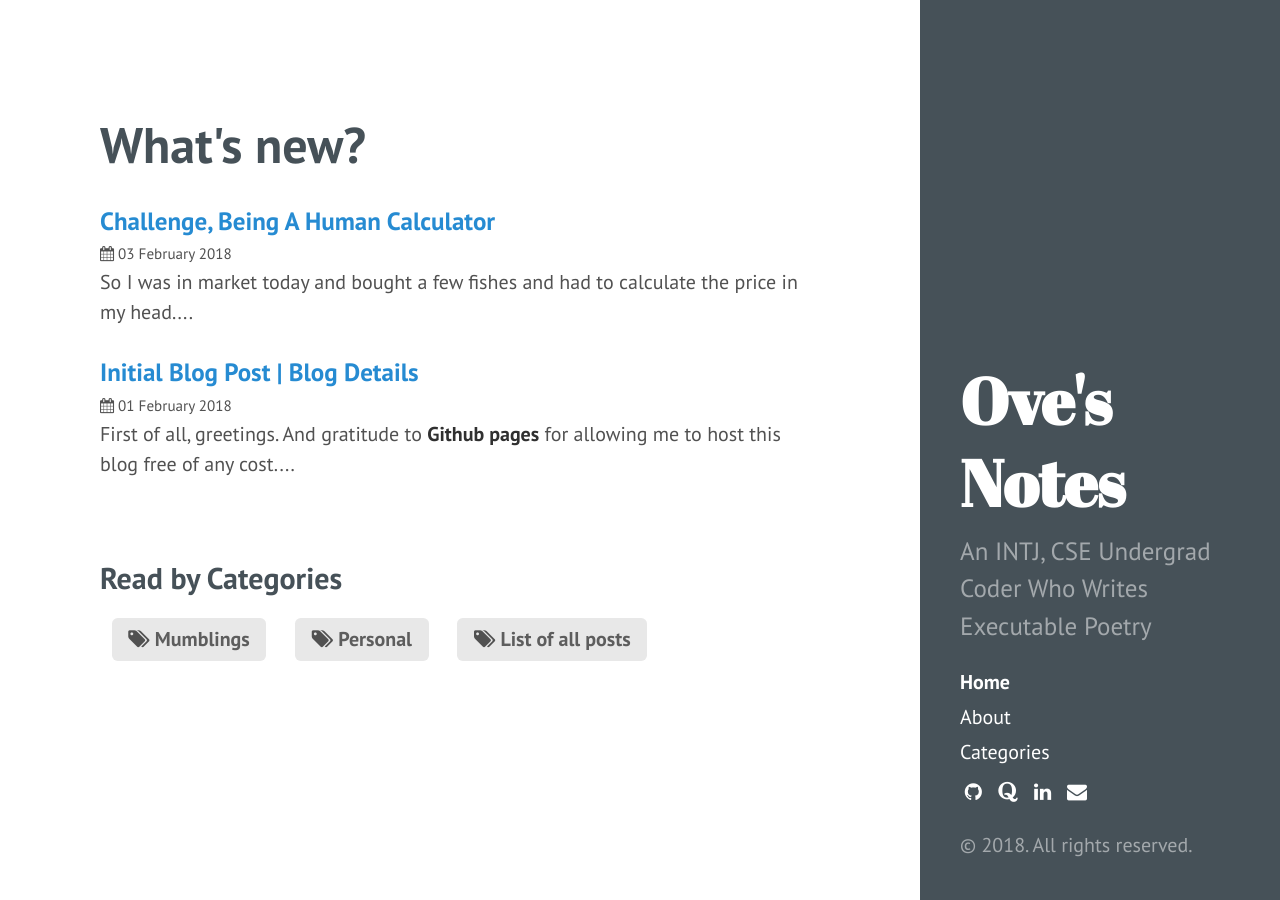
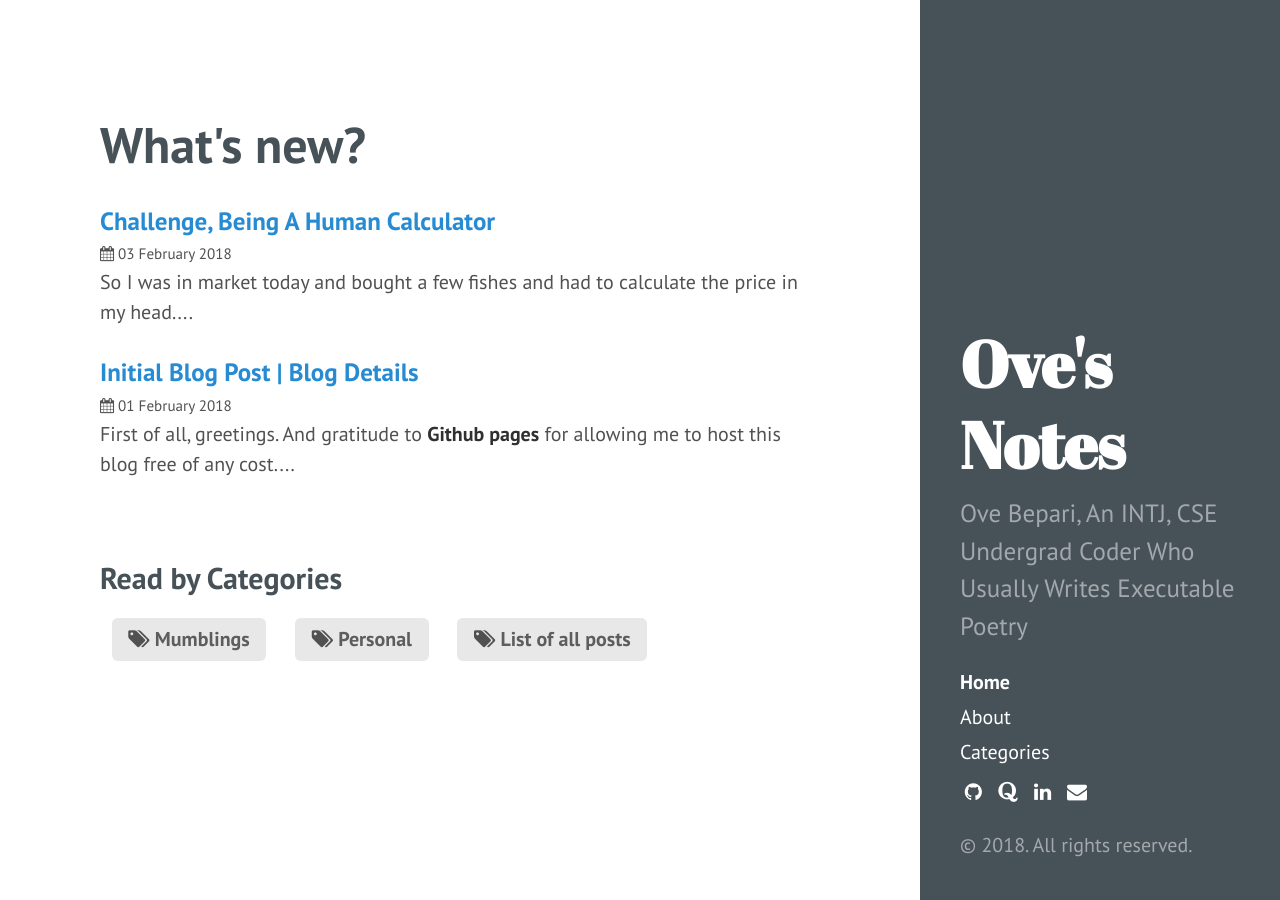
Before and after one commit to ovebepari/ovebepari.github.io, a Jekyll site: the page built from index.html, in a window 1280 px wide. Built offline with Jekyll 4.4.1, drawn with Linux system fonts in a browser that asks for light colours; Markdown is read by kramdown in place of the engine named in the settings; the list of posts is cut into pages by our own code.

```diff
--- a/_config.yml
+++ b/_config.yml
@@ -1,5 +1,4 @@
 # Dependencies
-markdown:         redcarpet
 highlighter:      rouge
 
 # Permalinks
@@ -9,7 +8,7 @@ permalink:        /:categories/:slug/
 # Setup
 title:            Ove's Notes
 tagline:          'Notes about this and that and softwares'
-description:      'An INTJ, CSE Undergrad Coder Who Writes Executable Poetry'
+description:      'Ove Bepari, An INTJ, CSE Undergrad Coder Who Usually Writes Executable Poetry'
 url:              https://github.com/ovebepari
 baseurl:
 
@@ -21,4 +20,6 @@ author:
   url:            https://github.com/ovebepari
 
 paginate:         5
+
+# For a global message in the head
 message:
--- a/_layouts/default.html
+++ b/_layouts/default.html
@@ -27,8 +27,8 @@
         (d.head || d.body).appendChild(s);
         })();
         </script>
+        <noscript>Please enable JavaScript to view the <a href="https://disqus.com/?ref_noscript">comments powered by Disqus.</a></noscript>
 
-          <noscript>Please enable JavaScript to view the <a href="https://disqus.com/?ref_noscript">comments powered by Disqus.</a></noscript>
         {% endif %}
     </div>
   </body>
```
Lines whose indentation alone changed are shown as unchanged.
